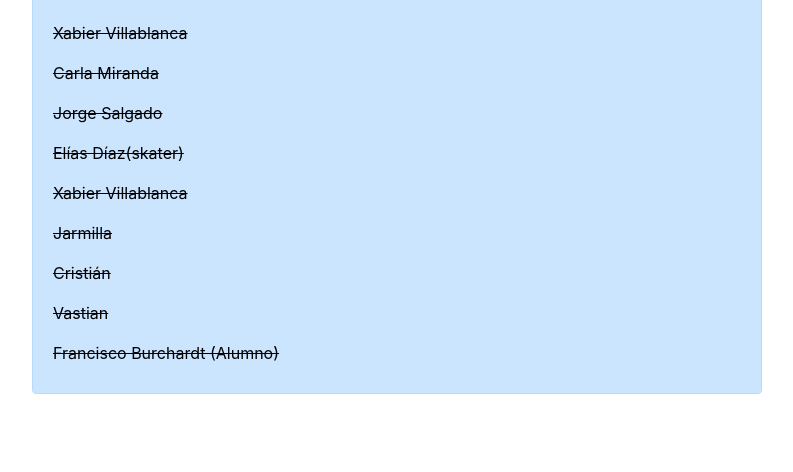
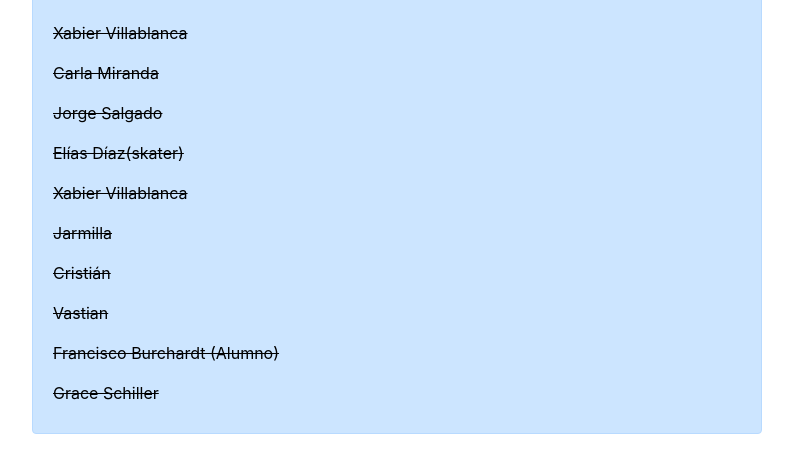
Before and after one commit to pochitax/test-ddw-2020-duocuc, a plain HTML site: page index.html in a window 1280 px wide. Shown: the part 280-752 px from the top of the page, without its empty margins (243-1036 px from the left). Drawn offline with nearby package versions, Linux system fonts and the light colour scheme.

Commit message:
Update index.html

```diff
--- a/index.html
+++ b/index.html
@@ -26,6 +26,7 @@
                     <p>Cristián</p>
                     <p>Vastian</p>
                     <p>Francisco Burchardt (Alumno)</p>
+                    <p>Grace Schiller</p>
                     <!-- // -->
                 </div>
             </div>
```
